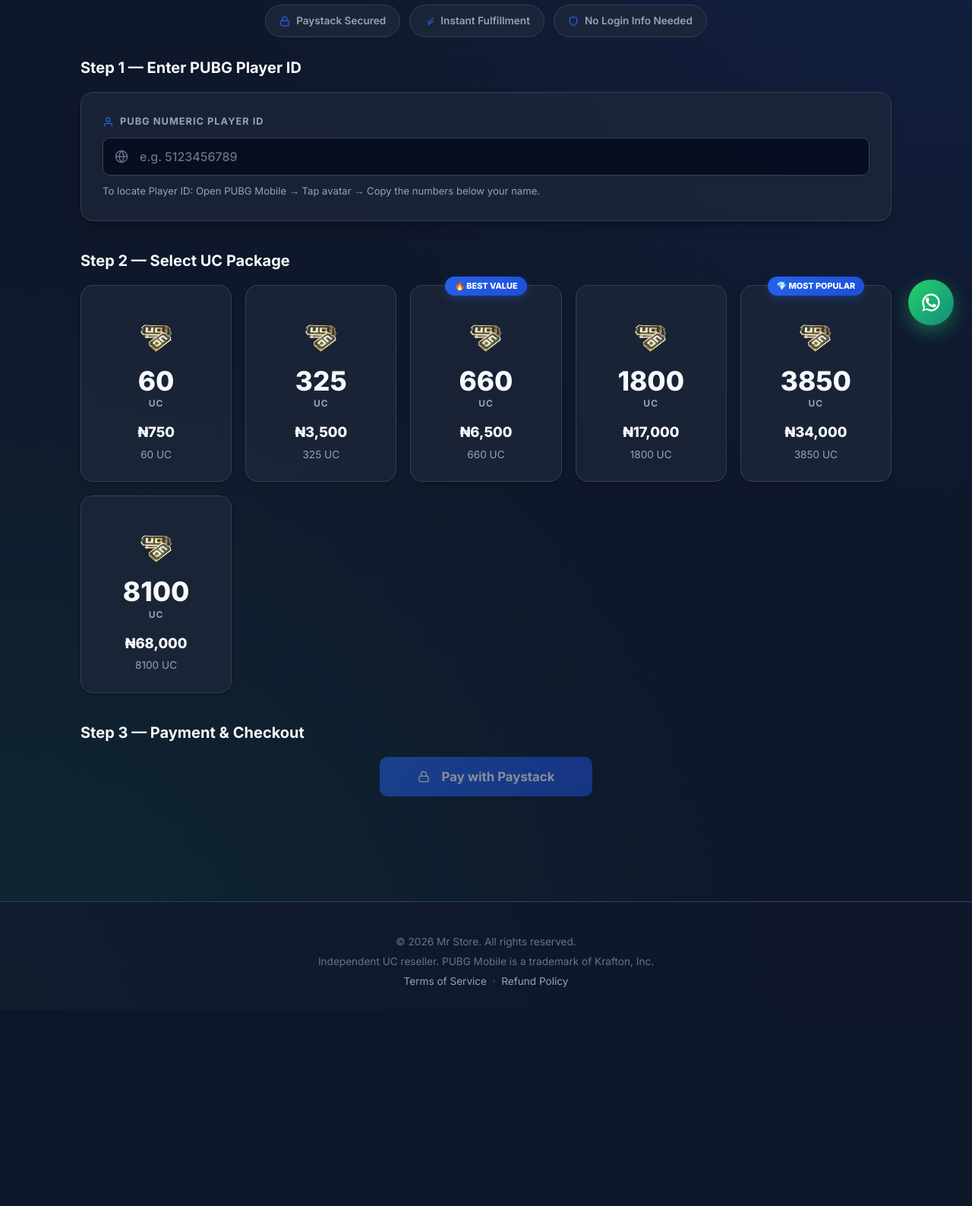
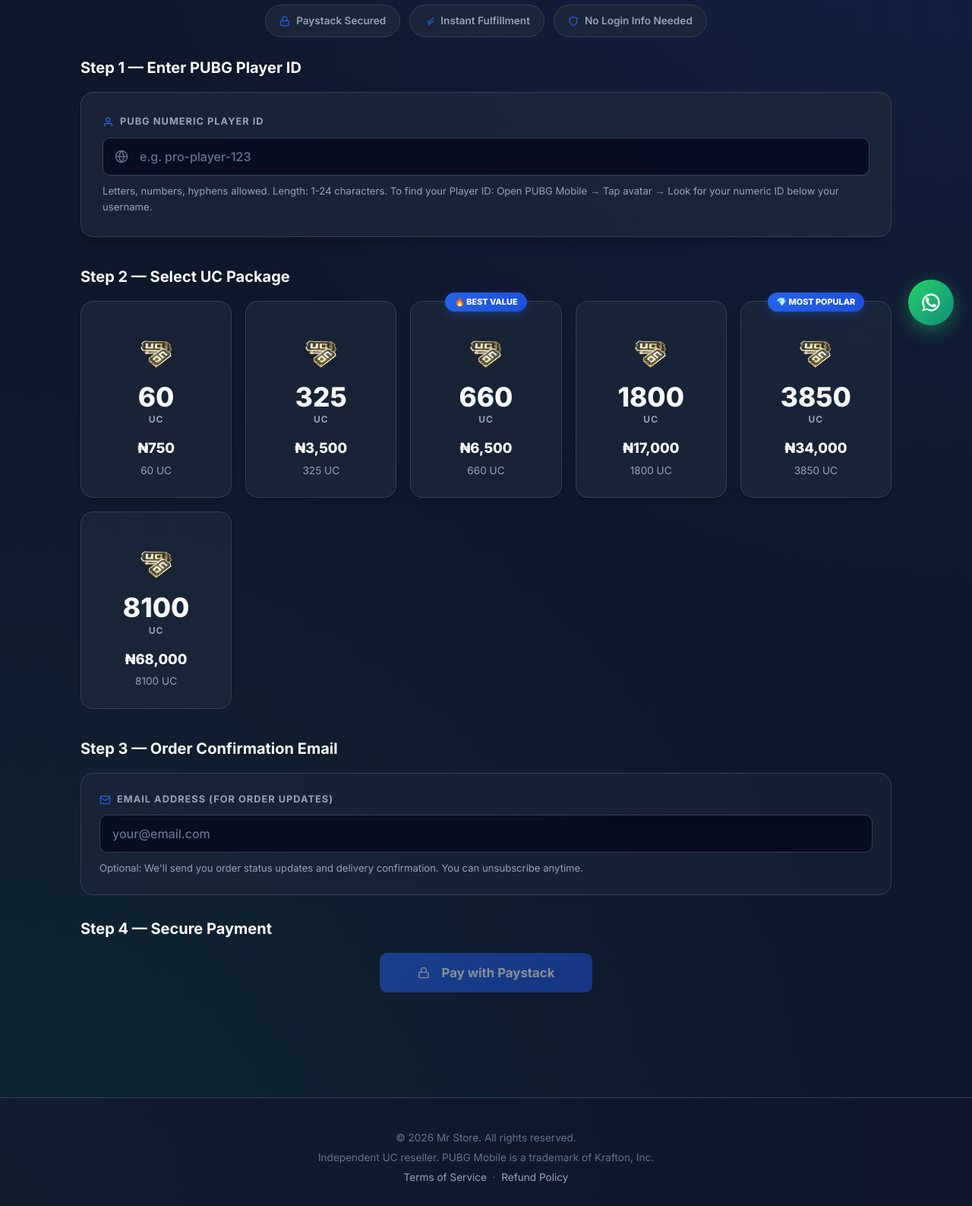
Before and after one commit to S-A-UMAR/mrstore, a Django app: page / in a window 1280 px wide. Shown: the part 348-1935 px from the top of the page at 76% size. Before the commit the page ends 1647 px from the top, so only its background shows below. Run offline with Django 5.2, Linux system fonts and the light colour scheme; data comes from the database, SQL or seed files in the repository; parts of the project's set-up code (start-up, migrations or seed data) failed here and were passed over; some libraries are stand-ins or nearby versions.

Commit message:
Phase 1 & 2: PUBG Player ID validation + Enhanced checkout UX with email and loading states

```diff
--- a/orders/models.py
+++ b/orders/models.py
@@ -9,6 +9,7 @@ Exposes:
 import uuid
 from django.db import models
 from django.contrib.auth.models import User
+from .validators import validate_pubg_player_id
 
 
 class Product(models.Model):
@@ -80,6 +81,7 @@ class Order(models.Model):
     )
     player_id = models.CharField(
         max_length=30,
+        validators=[validate_pubg_player_id],
         help_text="PUBG numeric Player ID supplied by the customer",
     )
     product = models.ForeignKey(
@@ -332,6 +334,7 @@ class SavedPlayerID(models.Model):
     )
     player_id = models.CharField(
         max_length=30,
+        validators=[validate_pubg_player_id],
         help_text="PUBG numeric Player ID",
     )
     label = models.CharField(
--- a/orders/views.py
+++ b/orders/views.py
@@ -9,6 +9,7 @@ from django.db import transaction
 from django.utils import timezone
 from django.contrib.auth import authenticate, login, logout
 from django.contrib.auth.models import User
+from django.core.exceptions import ValidationError
 
 from rest_framework import status
 from rest_framework.decorators import api_view, throttle_classes, permission_classes
@@ -28,6 +29,7 @@ from .serializers import (
     UserSerializer
 )
 from .wholesaler_client import WholesalerClient, WholesalerError
+from .validators import validate_pubg_player_id, get_player_id_error_message
 
 logger = logging.getLogger('orders')
 
@@ -187,6 +189,15 @@ class OrderCreateView(APIView):
         player_id = serializer.validated_data['player_id']
         product: Product = serializer.validated_data['product_id']
 
+        # Validate Player ID format (backend validation)
+        try:
+            validate_pubg_player_id(player_id)
+        except ValidationError as e:
+            return Response(
+                {'error': {'player_id': [str(e)]}},
+                status=status.HTTP_400_BAD_REQUEST,
+            )
+
         # Determine order link
         user = request.user if request.user.is_authenticated else None
         customer_email = request.data.get('email', '').strip()  # Get email from request for guests
--- a/static/app.js
+++ b/static/app.js
@@ -30,7 +30,10 @@ const dom = {
   productsGrid:    () => $('#products-grid'),
   playerInput:     () => $('#player-id-input'),
   playerError:     () => $('#player-id-error'),
+  checkoutEmail:   () => $('#checkout-email-input'),
   buyBtn:          () => $('#buy-btn'),
+  buyBtnText:      () => $('#buy-btn-text'),
+  buyBtnLoader:    () => $('#buy-btn-loader'),
 
   // Auth Nav Links
   navLinkLogin:    () => $('#nav-link-login'),
@@ -134,6 +137,92 @@ async function apiFetch(url, options = {}) {
     throw new Error(msg);
   }
   return data;
+}
+
+// =============================================================
+// Module: Player ID Validation
+// =============================================================
+function validatePubgPlayerId(playerId) {
+  /**
+   * Validate PUBG Mobile Player ID format
+   * Rules: 1-24 chars, alphanumeric + hyphens only,
+   * no leading/trailing hyphens, no consecutive hyphens
+   */
+  if (!playerId || playerId.trim().length === 0) {
+    return { valid: false, error: 'Player ID is required' };
+  }
+
+  playerId = playerId.trim();
+
+  // Check length
+  if (playerId.length < 1 || playerId.length > 24) {
+    return {
+      valid: false,
+      error: `Player ID must be 1-24 characters (currently ${playerId.length})`
+    };
+  }
+
+  // Check allowed characters (alphanumeric + hyphens only)
+  if (!/^[a-zA-Z0-9\-]+$/.test(playerId)) {
+    return {
+      valid: false,
+      error: 'Player ID can only contain letters, numbers, and hyphens'
+    };
+  }
+
+  // Cannot start or end with hyphen
+  if (playerId.startsWith('-') || playerId.endsWith('-')) {
+    return {
+      valid: false,
+      error: 'Player ID cannot start or end with a hyphen'
+    };
+  }
+
+  // No consecutive hyphens
+  if (playerId.includes('--')) {
+    return {
+      valid: false,
+      error: 'Player ID cannot contain consecutive hyphens'
+    };
+  }
+
+  return { valid: true, error: null };
+}
+
+function displayPlayerIdError(errorMsg) {
+  const errorEl = dom.playerError();
+  if (!errorEl) return;
+
+  if (errorMsg) {
+    errorEl.textContent = errorMsg;
+    errorEl.classList.add('visible');
+  } else {
+    errorEl.classList.remove('visible');
+    errorEl.textContent = '';
+  }
+}
+
+function updatePlayerIdValidationUI() {
+  const input = dom.playerInput();
+  if (!input) return;
+
+  const playerId = input.value.trim();
+  const validation = validatePubgPlayerId(playerId);
+
+  if (playerId.length === 0) {
+    input.classList.remove('valid', 'invalid');
+    displayPlayerIdError(null);
+  } else if (validation.valid) {
+    input.classList.add('valid');
+    input.classList.remove('invalid');
+    displayPlayerIdError(null);
+  } else {
+    input.classList.add('invalid');
+    input.classList.remove('valid');
+    displayPlayerIdError(validation.error);
+  }
+
+  updateBuyButton();
 }
 
 // =============================================================
@@ -565,6 +654,15 @@ function startOrderPolling(orderId) {
 
 async function handleBuyClick() {
   if (!validateForm()) return;
+
+  // Validate email if provided
+  const email = getCheckoutEmail();
+  if (email && !validateEmail(email)) {
+    showToast('Please enter a valid email address.', 'error');
+    dom.checkoutEmail()?.focus();
+    return;
+  }
+
   if (!state.selectedProduct) {
     showToast('Select a UC package first.', 'error');
     return;
@@ -574,8 +672,7 @@ async function handleBuyClick() {
     return;
   }
 
-  const btn = dom.buyBtn();
-  btn.disabled = true;
+  setBuyButtonLoading(true);
 
   showPaymentOverlay(
     'Connecting Paystack Gate...',
@@ -590,11 +687,12 @@ async function handleBuyClick() {
       body: JSON.stringify({
         player_id: getPlayerId(),
         product_id: state.selectedProduct.id,
+        email: email,
       }),
     });
   } catch (err) {
     closeOverlay();
-    btn.disabled = false;
+    setBuyButtonLoading(false);
     showToast(err.message || 'Check out failed.', 'error');
     return;
   }
@@ -619,7 +717,7 @@ async function handleBuyClick() {
     },
     onCancel() {
       closeOverlay();
-      btn.disabled = false;
+      setBuyButtonLoading(false);
       showToast('Payment window dismissed.', 'info');
     },
   });
@@ -771,24 +869,51 @@ function initInputListeners() {
   if (!input) return;
 
   input.addEventListener('input', () => {
-    input.value = input.value.replace(/\D/g, '');
-    dom.playerError().classList.remove('visible');
-
     // Deselect any highlighted quick select card
     if (state.selectedSavedId) {
       state.selectedSavedId = null;
       $$('.checkout-saved-id-card').forEach((c) => c.classList.remove('selected'));
     }
 
-    updateBuyButton();
+    // Real-time validation with visual feedback
+    updatePlayerIdValidationUI();
   });
 
   input.addEventListener('blur', () => {
-    if (input.value && input.value.length < 4) {
-      dom.playerError().textContent = 'Player ID must be 4+ digits.';
-      dom.playerError().classList.add('visible');
-    }
+    // Final validation on blur
+    updatePlayerIdValidationUI();
   });
+}
+
+// =============================================================
+// Module: Checkout Loading & UX States
+// =============================================================
+function setBuyButtonLoading(isLoading) {
+  const btn = dom.buyBtn();
+  const text = dom.buyBtnText();
+  const loader = dom.buyBtnLoader();
+
+  if (!btn || !text || !loader) return;
+
+  if (isLoading) {
+    btn.disabled = true;
+    text.classList.add('hidden');
+    loader.classList.remove('hidden');
+  } else {
+    btn.disabled = false;
+    text.classList.remove('hidden');
+    loader.classList.add('hidden');
+  }
+}
+
+function getCheckoutEmail() {
+  return (dom.checkoutEmail()?.value.trim() || '').toLowerCase();
+}
+
+function validateEmail(email) {
+  if (!email) return true; // Email is optional
+  const emailRegex = /^[^\s@]+@[^\s@]+\.[^\s@]+$/;
+  return emailRegex.test(email);
 }
 
 // =============================================================
@@ -812,9 +937,10 @@ function getPlayerId() {
 
 function validateForm() {
   const id = getPlayerId();
-  if (!id || id.length < 4) {
-    dom.playerError().textContent = 'Enter a valid Player ID (4+ digits).';
-    dom.playerError().classList.add('visible');
+  const validation = validatePubgPlayerId(id);
+
+  if (!validation.valid) {
+    displayPlayerIdError(validation.error);
     dom.playerInput()?.focus();
     return false;
   }
@@ -829,9 +955,10 @@ function updateBuyButton() {
   const btn = dom.buyBtn();
   if (!btn) return;
   const id = getPlayerId();
+  const validation = validatePubgPlayerId(id);
   const hasProduct = !!state.selectedProduct;
-  const hasId = id.length >= 4;
-  btn.disabled = !(hasProduct && hasId);
+  const hasValidId = validation.valid;
+  btn.disabled = !(hasProduct && hasValidId);
 }
 
 // =============================================================
--- a/static/styles.css
+++ b/static/styles.css
@@ -476,11 +476,13 @@ button { border: none; background: none; font-family: inherit; cursor: pointer;
 
 #player-id-input {
     padding-left: 44px;
+    padding-right: 44px;
 }
 
 @media (min-width: 768px) {
     #player-id-input {
         padding-left: 48px;
+        padding-right: 48px;
     }
 }
 
@@ -683,6 +731,58 @@ button { border: none; background: none; font-family: inherit; cursor: pointer;
 }
 
 /* =============================================================
+   11. CHECKOUT EMAIL INPUT
+   ============================================================= */
+.checkout-email-card {
+    background: rgba(30, 41, 59, 0.5);
+    border: 1px solid var(--clr-border);
+    border-radius: var(--radius-lg);
+    padding: 20px;
+    margin-bottom: 28px;
+}
+
+@media (min-width: 768px) {
+    .checkout-email-card {
+        padding: 24px;
+    }
+}
+
+.checkout-email-wrap {
+    position: relative;
+    margin-top: 10px;
+}
+
+#checkout-email-input {
+    width: 100%;
+    background: rgba(2, 6, 23, 0.7);
+    border: 1px solid var(--clr-border);
+    border-radius: var(--radius-md);
+    color: var(--clr-text);
+    font-family: var(--font-sans);
+    font-size: 0.95rem;
+    font-weight: 500;
+    padding: 12px 14px;
+    transition: all var(--transition);
+    outline: none;
+}
+
+@media (min-width: 768px) {
+    #checkout-email-input {
+        font-size: 1rem;
+        padding: 14px 16px;
+    }
+}
+
+#checkout-email-input:focus {
+    border-color: var(--clr-primary);
+    box-shadow: 0 0 0 3px rgba(37, 99, 235, 0.15);
+}
+
+#checkout-email-input::placeholder {
+    color: var(--clr-text-dim);
+}
+
+/* =============================================================
    11. CHECKOUT BUTTON
    ============================================================= */
 .buy-btn-wrap {
--- a/templates/index.html
+++ b/templates/index.html
@@ -165,18 +165,23 @@
               type="text"
               id="player-id-input"
               name="player_id"
-              inputmode="numeric"
-              pattern="[0-9]*"
-              maxlength="20"
-              placeholder="e.g. 5123456789"
+              inputmode="text"
+              maxlength="24"
+              placeholder="e.g. pro-player-123"
               autocomplete="off"
               required
+              aria-describedby="player-id-hint player-id-error"
             />
+            <span class="player-id-validation-indicator" aria-hidden="true">
+              <svg class="valid-check" width="18" height="18" viewBox="0 0 24 24" fill="none" stroke="currentColor" stroke-width="3">
+                <polyline points="20 6 9 17 4 12"></polyline>
+              </svg>
+            </span>
           </div>
           <p id="player-id-hint" class="input-hint">
-            To locate Player ID: Open PUBG Mobile → Tap avatar → Copy the numbers below your name.
+            Letters, numbers, hyphens allowed. Length: 1-24 characters. To find your Player ID: Open PUBG Mobile → Tap avatar → Look for your numeric ID below your username.
           </p>
-          <p id="player-id-error" class="input-error" role="alert" aria-live="polite"></p>
+          <p id="player-id-error" class="input-error" role="alert" aria-live="polite" aria-atomic="true"></p>
         </div>
 
         <!-- Step 2: UC Package Grid -->
@@ -185,14 +190,39 @@
           <!-- Populated dynamically -->
         </div>
 
-        <!-- Step 3: Checkout -->
-        <h2 class="section-title">Step 3 — Payment &amp; Checkout</h2>
+        <!-- Step 3: Email for Order Tracking (Optional for guests) -->
+        <h2 class="section-title">Step 3 — Order Confirmation Email</h2>
+        <div class="checkout-email-card">
+          <label class="input-label" for="checkout-email-input">
+            <svg class="label-icon" width="15" height="15" viewBox="0 0 24 24" fill="none" stroke="currentColor" stroke-width="2" aria-hidden="true">
+              <rect x="2" y="4" width="20" height="16" rx="2"/><path d="m22 7-8.97 5.7a1.94 1.94 0 0 1-2.06 0L2 7"/>
+            </svg>
+            Email Address (For Order Updates)
+          </label>
+          <div class="checkout-email-wrap">
+            <input
+              type="email"
+              id="checkout-email-input"
+              name="email"
+              placeholder="your@email.com"
+              autocomplete="email"
+              aria-describedby="email-hint"
+            />
+          </div>
+          <p id="email-hint" class="input-hint">
+            Optional: We'll send you order status updates and delivery confirmation. You can unsubscribe anytime.
+          </p>
+        </div>
+
+        <!-- Step 4: Payment -->
+        <h2 class="section-title">Step 4 — Secure Payment</h2>
         <div class="buy-btn-wrap">
           <button id="buy-btn" type="button" disabled>
             <svg width="16" height="16" viewBox="0 0 24 24" fill="none" stroke="currentColor" stroke-width="2" style="margin-right:6px; vertical-align:middle;" aria-hidden="true">
               <rect x="3" y="11" width="18" height="11" rx="2" ry="2"/><path d="M7 11V7a5 5 0 0 1 10 0v4"/>
             </svg>
-            Pay with Paystack
+            <span id="buy-btn-text">Pay with Paystack</span>
+            <span id="buy-btn-loader" class="loader-spinner hidden" aria-hidden="true"></span>
           </button>
         </div>
       </div>
```
Also changed, not shown: other parts of static/styles.css (+66 -0 lines), orders/validators.py (added, +88 -0 lines).
